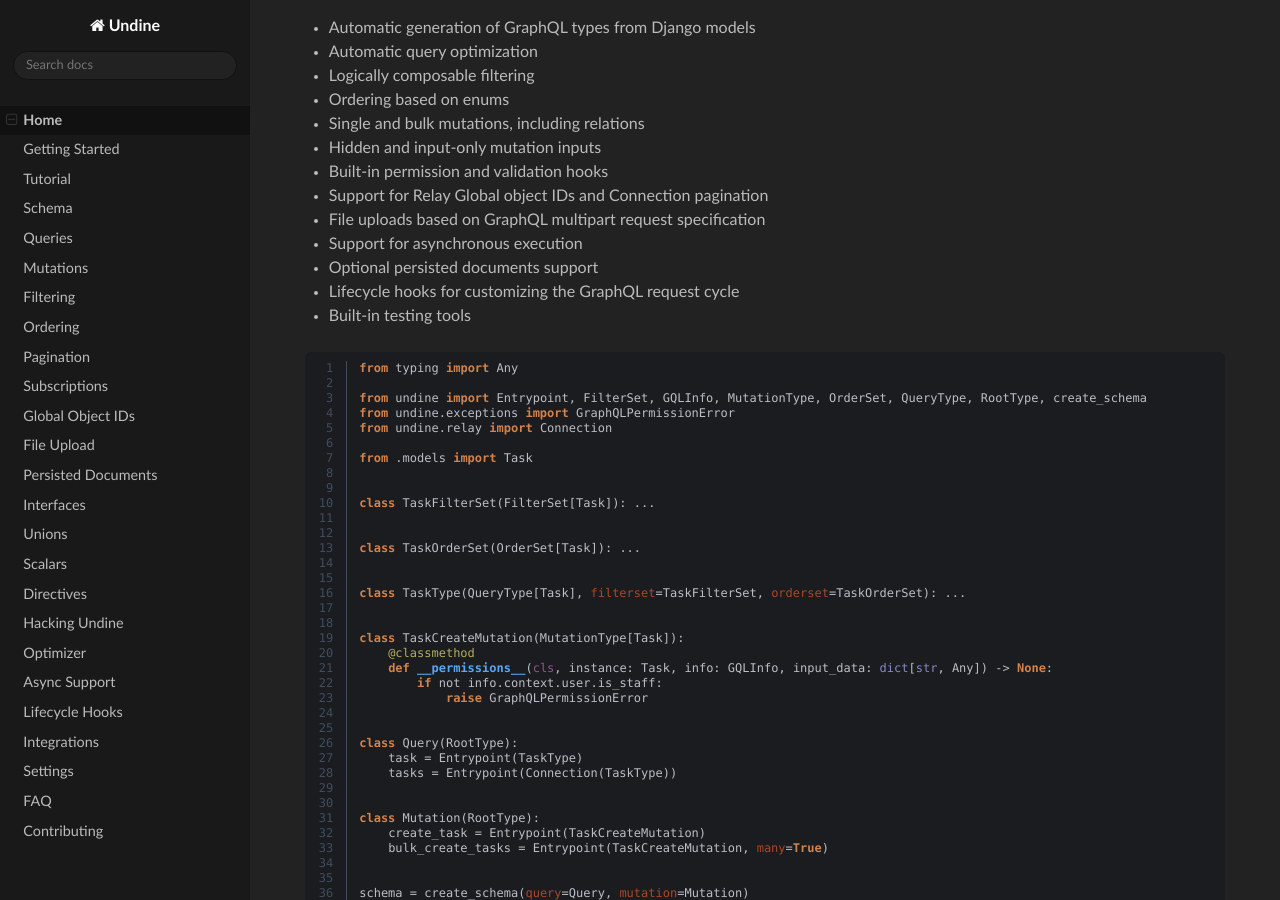
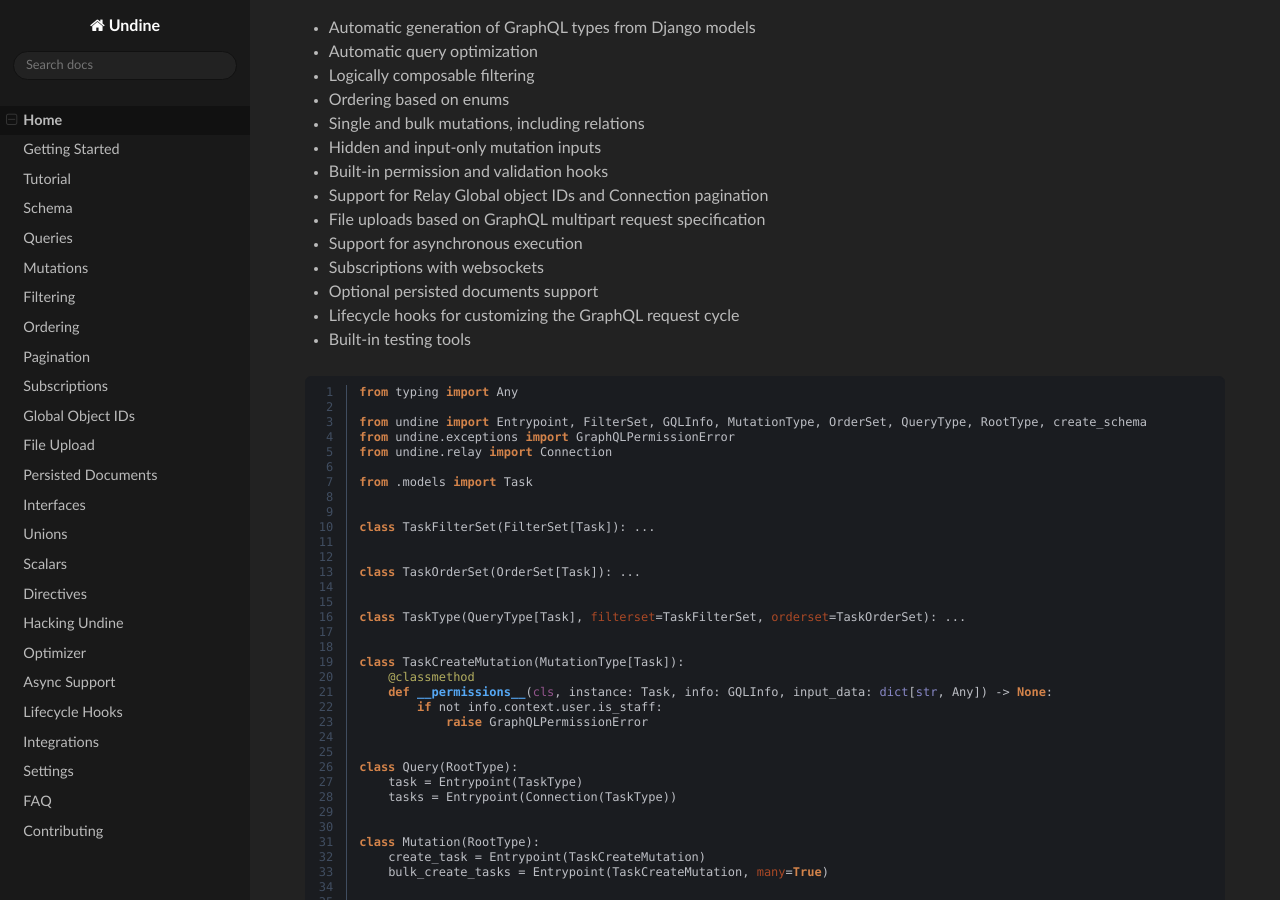
Before and after one commit to MrThearMan/undine, an MkDocs documentation site: the page built from docs/index.md, in a window 1280 px wide and 900 px high, scrolled down 369 px. Built offline with MkDocs 1.6.1, drawn with Linux system fonts in a browser that asks for light colours.

Commit message:
Update index.md

```diff
--- a/docs/index.md
+++ b/docs/index.md
@@ -46,6 +46,7 @@ while providing out-of-the-box solutions for many common issues GraphQL develope
 - Support for Relay Global object IDs and Connection pagination
 - File uploads based on GraphQL multipart request specification
 - Support for asynchronous execution
+- Subscriptions with websockets
 - Optional persisted documents support
 - Lifecycle hooks for customizing the GraphQL request cycle
 - Built-in testing tools
```
